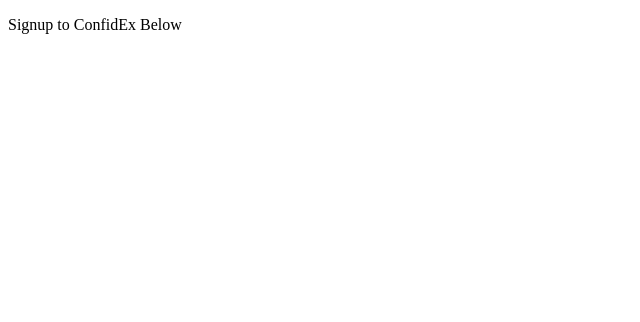
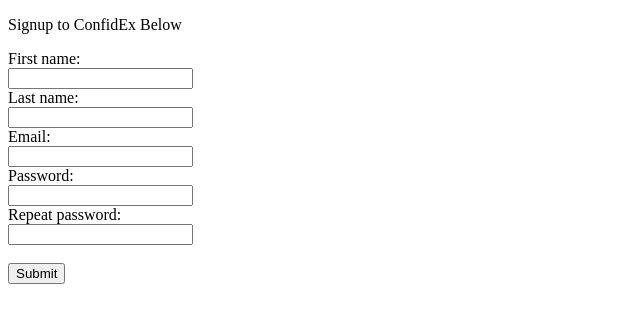
Before and after one commit to LovelyBooBoo/team-communication-app, a website: page front-end/public/signup.html in a window 1280 px wide. Shown: the whole page, without its empty margins (0-640 px from the left). Drawn offline with Linux system fonts and the light colour scheme.

Commit message:
simple signup form implemented and link to signup from home page

```diff
--- a/front-end/public/signup.html
+++ b/front-end/public/signup.html
@@ -5,8 +5,21 @@
   </head>
   <body>
     <p>Signup to ConfidEx Below</p>
+
     <form>
+        <label for="firstname">First name:</label><br>
+        <input type="text" id="firstname" name="firstname"><br>
+        <label for="lastname">Last name:</label><br>
+        <input type="text" id="lastname" name="lastname"><br>
+        <label for="email">Email:</label><br>
+        <input type="text" id="email" name="email"><br>
+        <label for="password">Password:</label><br>
+        <input type="text" id="password" name="password"><br>
+        <label for="repeatpassword">Repeat password:</label><br>
+        <input type="text" id="repeatpassword" name="repeatpassword"><br>
+        <br>
+        <input type="submit" value="Submit">
+     </form>
 
-    </form>
   </body>
 </html>
```
Also changed, not shown: front-end/public/index.html (+2 -1 lines).
